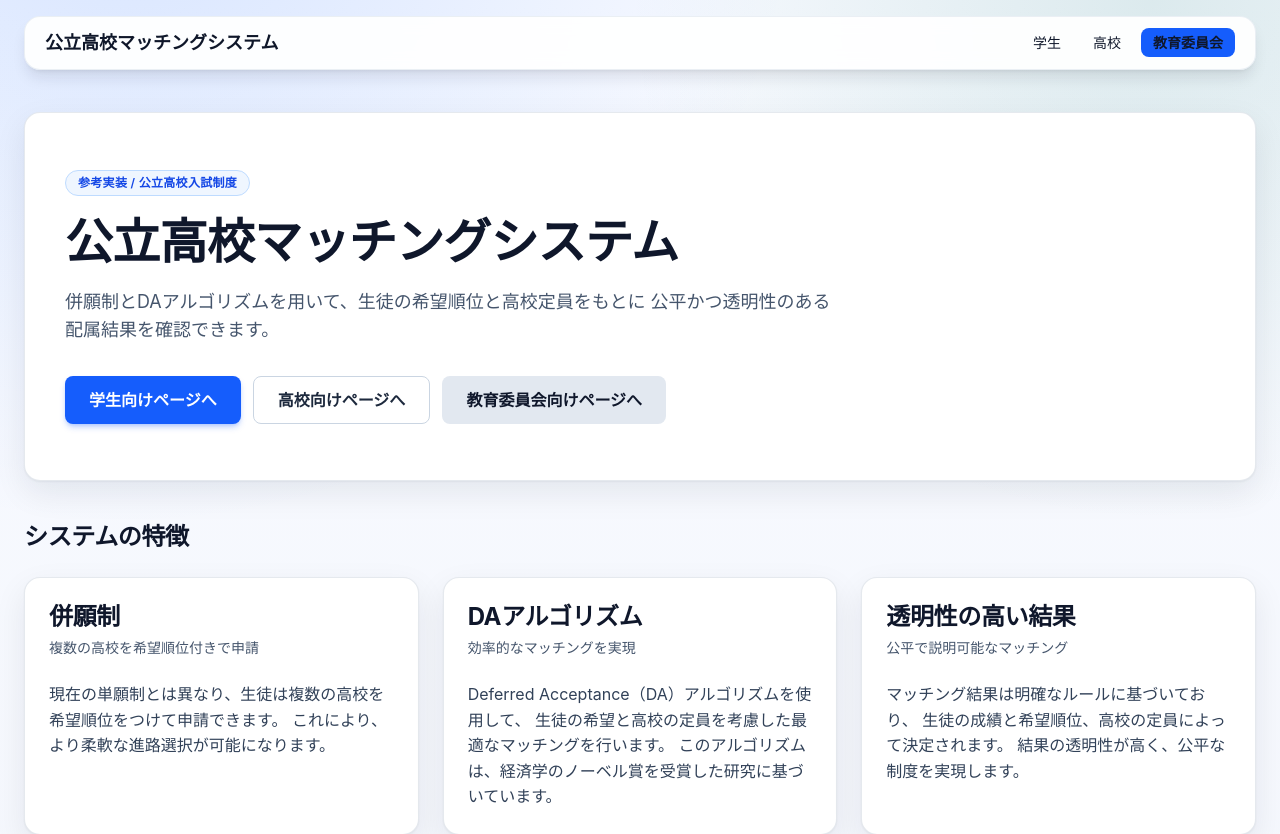
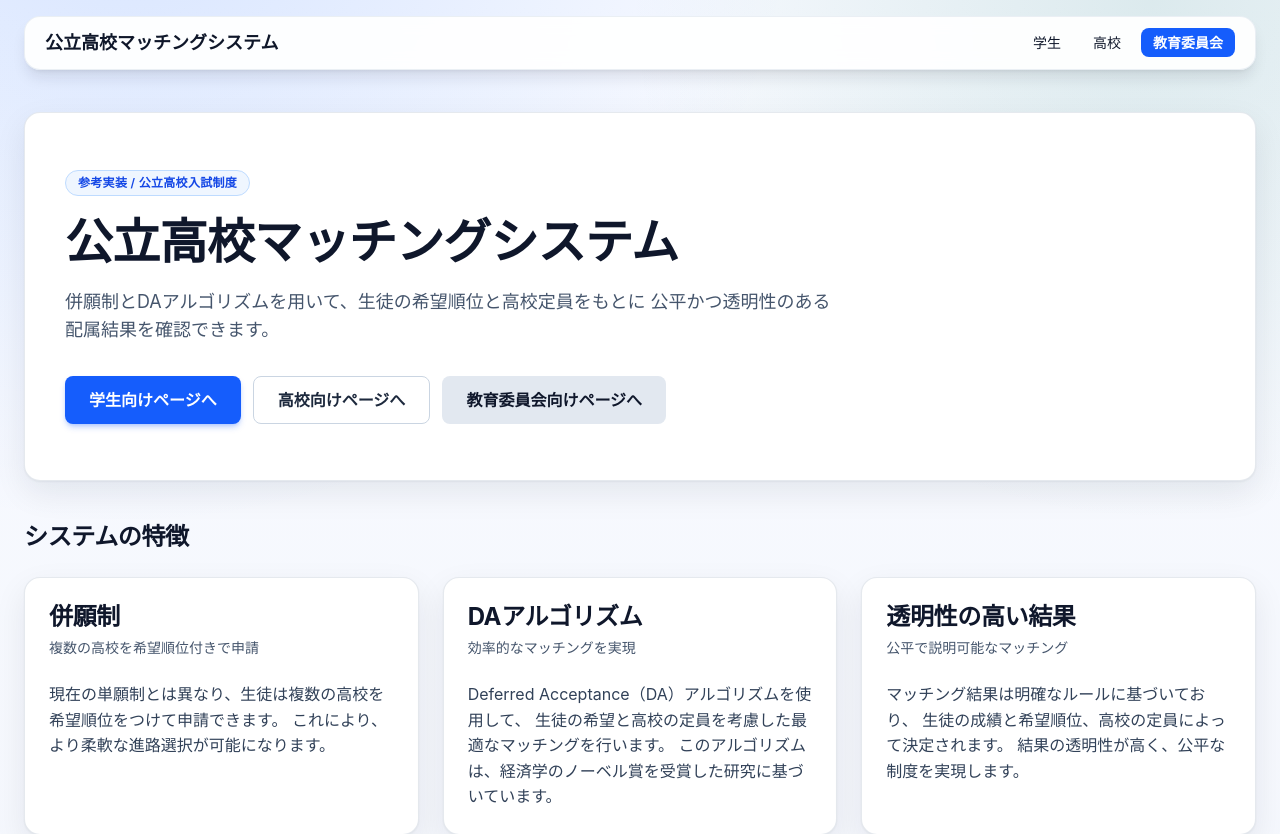
Before and after one commit to chokkoyamada/jpn-pub-hs-matching-ref-impl, a Next.js app: page / in a window 1280 px wide. Shown: the top 834 px of the page. Built offline with nearby package versions, Linux system fonts and the light colour scheme.

Commit message:
fix(header): 教育委員会タブ文字色をインラインで白固定

```diff
--- a/src/components/ui/Header.tsx
+++ b/src/components/ui/Header.tsx
@@ -38,6 +38,7 @@ const Header = () => {
                 <Link
                   href="/admin"
                   className="cursor-pointer rounded-lg bg-blue-600 px-2 py-1.5 text-sm font-semibold text-white transition-colors duration-200 hover:bg-blue-700 hover:text-white focus-visible:text-white visited:text-white md:px-3"
+                  style={{ color: '#fff' }}
                 >
                   教育委員会
                 </Link>
```
